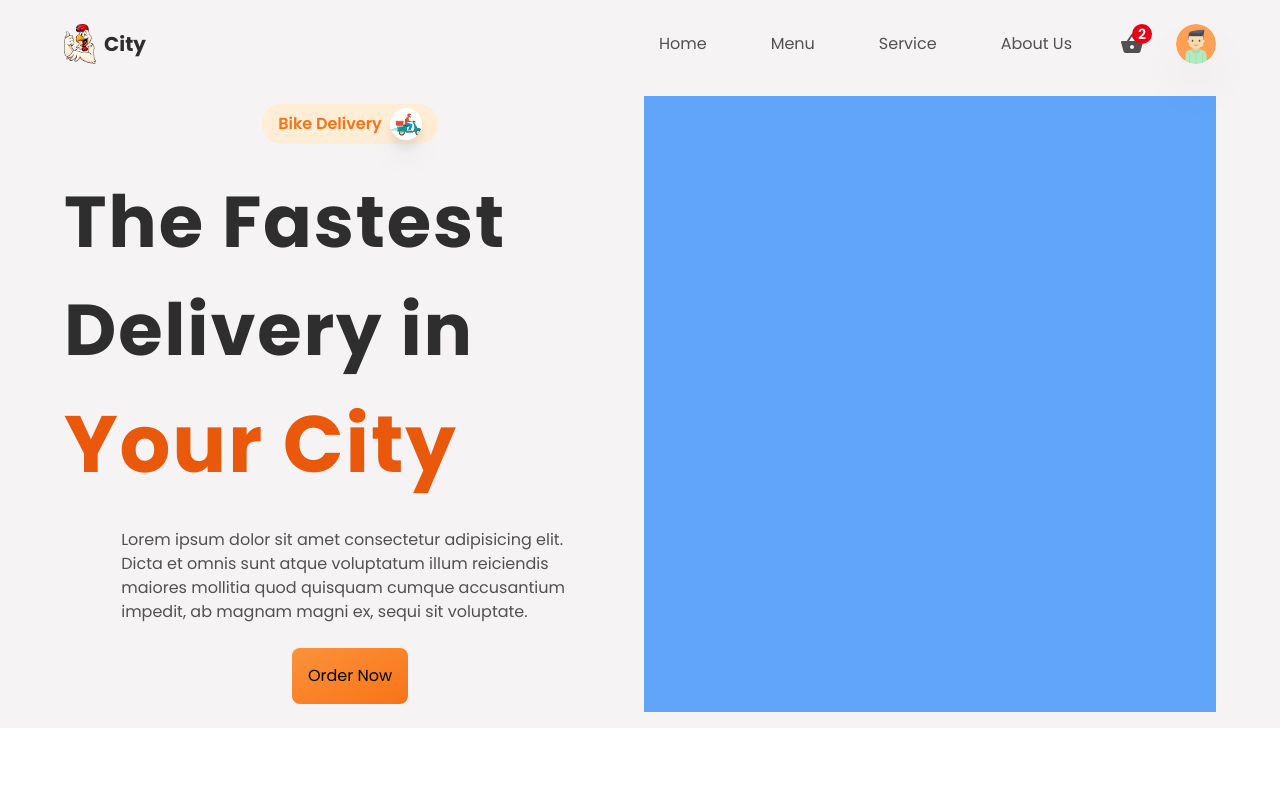
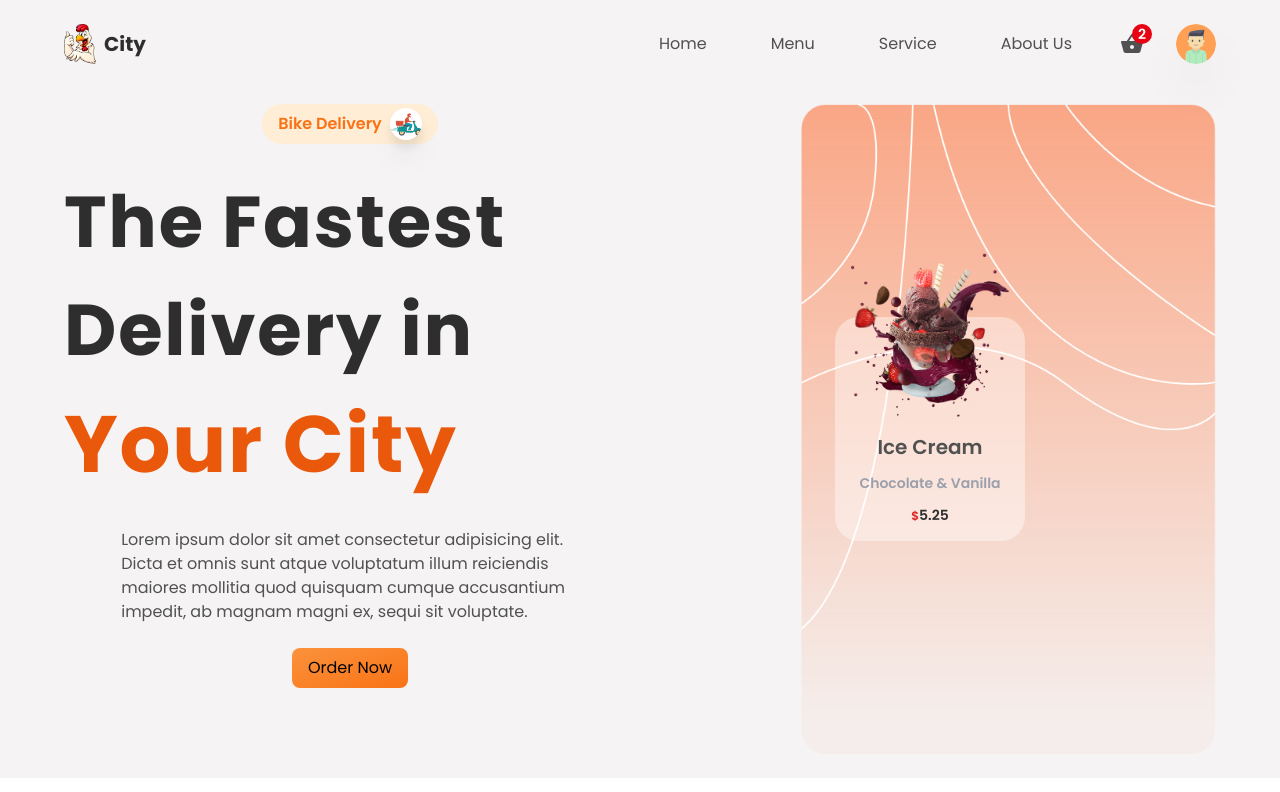
Before and after one commit to nurulamin092/restaurants-apps, a React (Create React App) app: page / in a window 1280 px wide. Shown: the top 792 px of the page. Built offline with nearby package versions, Linux system fonts and the light colour scheme.

Commit message:
icrema pic added

```diff
--- /dev/null
+++ b/src/components/HomeContainer.jsx
@@ -0,0 +1,53 @@
+import React from 'react'
+import Delivery from '../img/delivery.png'
+import HeroBg from '../img/heroBg.png'
+import I1 from '../img/i1.png'
+
+const heroData = [
+    { id: 1, name: 'Ice cream', description: 'Chocolate & Vanilla', price: '5.25', imageSrc: '' }
+]
+
+const HomeContainer = () => {
+    return (
+        <section className='grid grid-cols-1 md:grid-cols-2 gap-2 w-full' id='home '>
+            <div className="py-2 flex-1 flex flex-col items-start md:items-center justify-start gap-6">
+                <div className='flex items-center gap-2 justify-center bg-orange-100 px-4 py-1 rounded-full'>
+                    <p className='text-base text-orange-500 font-semibold'>Bike Delivery</p>
+                    <div className='w-8 h-8 bg-white rounded-full overflow-hidden drop-shadow-xl'>
+                        <img src={Delivery} alt="delivery" />
+                    </div>
+                </div>
+                <p className='text-[2.5rem] lg:text-[4.5rem] font-bold tracking-wide text-headingColor'>
+                    The Fastest Delivery in <span className='text-orange-600 text-[3rem] lg:text-[5rem]'>Your City</span>
+                </p>
+                <p className='text-base text-textColor text-center md:text-left md:w-[80%]'>
+                    Lorem ipsum dolor sit amet consectetur adipisicing elit.
+                    Dicta et omnis sunt atque voluptatum illum reiciendis maiores
+                    mollitia quod quisquam cumque accusantium impedit, ab magnam magni ex,
+                    sequi sit voluptate.
+                </p>
+                <button type='button'
+                    className='bg-gradient-to-br from-orange-400 to-orange-500
+                     w-full md:w-auto px-4 py-2 rounded-lg hover:shadow-lg transition-all
+                     ease-in-out duration-100'>
+                    Order Now
+                </button>
+            </div>
+            <div className="py-2 flex-1 items-center relative">
+
+                <img src={HeroBg} className="ml-auto h-370 w-full lg:w-auto lg:h-650" alt="heroBg" />
+                <div className='w-full h-full absolute top-0 left-0  flex items-center justify-center px-32 py-4'>
+                    <div className='w-190  bg-cardOverlay backdrop-blue-md rounded-3xl p-4 flex flex-col items-center justify-center'>
+                        <img src={I1} className='w-40 -mt-20 ' alt="i1" />
+                        <p className='text-xl font-semibold text-textColor mt-4'>Ice Cream</p>
+                        <p className='text-sm text-lightTextGray font-semibold my-3 '>Chocolate & Vanilla</p>
+                        <p className="text-sm font-semibold text-headingColor"><span className='text-xs text-red-600'>$</span>5.25</p>
+
+                    </div>
+                </div>
+            </div>
+        </section>
+    )
+}
+
+export default HomeContainer
--- a/src/components/MainContainer.jsx
+++ b/src/components/MainContainer.jsx
@@ -1,30 +1,9 @@
 import React from 'react'
-import Delivery from '../img/delivery.png'
+import HomeContainer from './HomeContainer'
 const MainContainer = () => {
     return (
-        <div className='grid grid-cols-1 md:grid-cols-2 gap-2'>
-            <div className="py-2 flex-1 flex flex-col items-start md:items-center justify-start gap-6">
-                <div className='flex items-center gap-2 justify-center bg-orange-100 px-4 py-1 rounded-full'>
-                    <p className='text-base text-orange-500 font-semibold'>Bike Delivery</p>
-                    <div className='w-8 h-8 bg-white rounded-full overflow-hidden drop-shadow-xl'>
-                        <img src={Delivery} alt="delivery" />
-                    </div>
-                </div>
-                <p className='text-[2.5rem] lg:text-[4.5rem] font-bold tracking-wide text-headingColor'>
-                    The Fastest Delivery in <span className='text-orange-600 text-[3rem] lg:text-[5rem]'>Your City</span>
-                </p>
-                <p className='text-base text-textColor text-center md:text-left md:w-[80%]'>
-                    Lorem ipsum dolor sit amet consectetur adipisicing elit.
-                    Dicta et omnis sunt atque voluptatum illum reiciendis maiores
-                    mollitia quod quisquam cumque accusantium impedit, ab magnam magni ex,
-                    sequi sit voluptate.
-                </p>
-                <button type='button'
-                    className='bg-gradient-to-br from-orange-400 to-orange-500 w-full md:w-auto p-4 rounded-lg hover:shadow-lg transition-all ease-in-out duration-100'>
-                    Order Now
-                </button>
-            </div>
-            <div className="py-2 bg-blue-400 flex-1"></div>
+        <div className='w-full h-auto flex-cik items-center justify-center overflow-x-hidden'>
+            <HomeContainer />
         </div>
     )
 }
--- a/src/components/index.js
+++ b/src/components/index.js
@@ -1,3 +1,4 @@
 export { default as Header } from "./Header";
 export { default as MainContainer } from "./MainContainer";
 export { default as CreateContainer } from "./CreateContainer";
+export { default as HomeContainer } from "./HomeContainer";
--- a/src/index.css
+++ b/src/index.css
@@ -18,6 +18,7 @@ body {
 html,
 body {
     scroll-behavior: smooth;
+    overflow: hidden;
 }
 
 @tailwind base;
--- a/tailwind.config.js
+++ b/tailwind.config.js
@@ -28,6 +28,7 @@ module.exports = {
         420: "420px",
         510: "80px",
         600: "600px",
+        650: "650px",
         685: "685px",
         800: "800px",
         "90vh": "90vh",
@@ -48,7 +49,9 @@ module.exports = {
         headingColor: "#2e2e2e",
         textColor: "#515151",
         cartNumBg: "#e80013",
-        primary: "#f5f3f3"
+        primary: "#f5f3f3",
+        cardOverlay: "rgba(256,256,256,0.4)",
+        lightTextGray: "#9ca0ab"
       },
     },
   },
```
